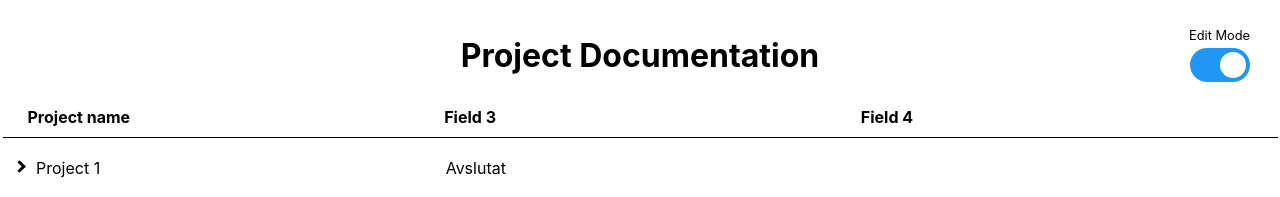
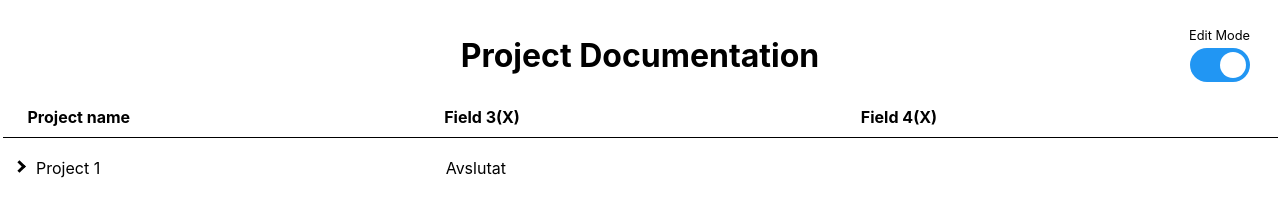
Before and after one commit to bovicbro/projectDocumentation, a React (Create React App) app: page / in a window 1280 px wide. Shown: the top 197 px of the page. Built offline with nearby package versions, Linux system fonts and the light colour scheme.

Commit message:
adds remove as column button to columns

```diff
--- a/src/components/projects/ProjectGrid.js
+++ b/src/components/projects/ProjectGrid.js
@@ -3,7 +3,18 @@ import React, { Component } from "react"
 import "./projectGrid.css"
 import ProjectGridRow from "./ProjectGridRow"
 import EditableFieldLabel from "../fields/EditableFieldLabel"
+import { toggleFieldAsColumn } from "../../store/actions/updateField"
 class ProjectGrid extends Component {
+  constructor(props) {
+    super(props)
+
+    this.toggleField = this.toggleField.bind(this)
+  }
+
+  toggleField(field) {
+    return () => this.props.toggleFieldAsColumn(field)
+  }
+
   render() {
     const projects = this.props.projects
     const fields = this.props.fields
@@ -17,6 +28,7 @@ class ProjectGrid extends Component {
               return (
                 <div className="projectGridColumn" key={field._id}>
                   <EditableFieldLabel field={field} />
+                  <span onClick={this.toggleField(field)}> (X)</span>
                 </div>
               )
             })}
@@ -36,4 +48,11 @@ const mapStateToProps = state => {
   }
 }
 
-export default connect(mapStateToProps)(ProjectGrid)
+const mapDispatchToProps = {
+  toggleFieldAsColumn
+}
+
+export default connect(
+  mapStateToProps,
+  mapDispatchToProps
+)(ProjectGrid)
--- a/src/store/actions/updateField.js
+++ b/src/store/actions/updateField.js
@@ -6,3 +6,15 @@ export const updateField = field => {
     payload: { field }
   }
 }
+
+export const toggleFieldAsColumn = field => {
+  return {
+    type: UPDATE_FIELD,
+    payload: {
+      field: {
+        ...field,
+        isColumn: !field.isColumn
+      }
+    }
+  }
+}
```
